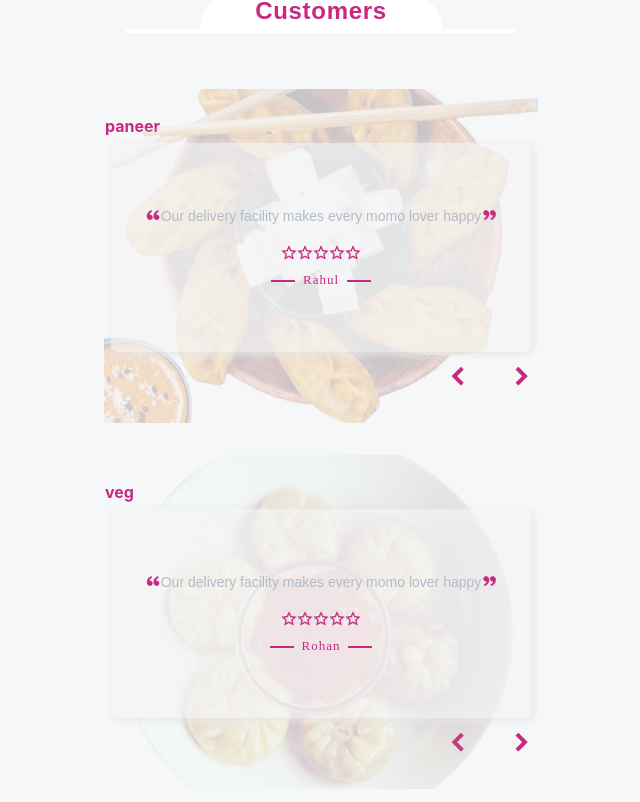
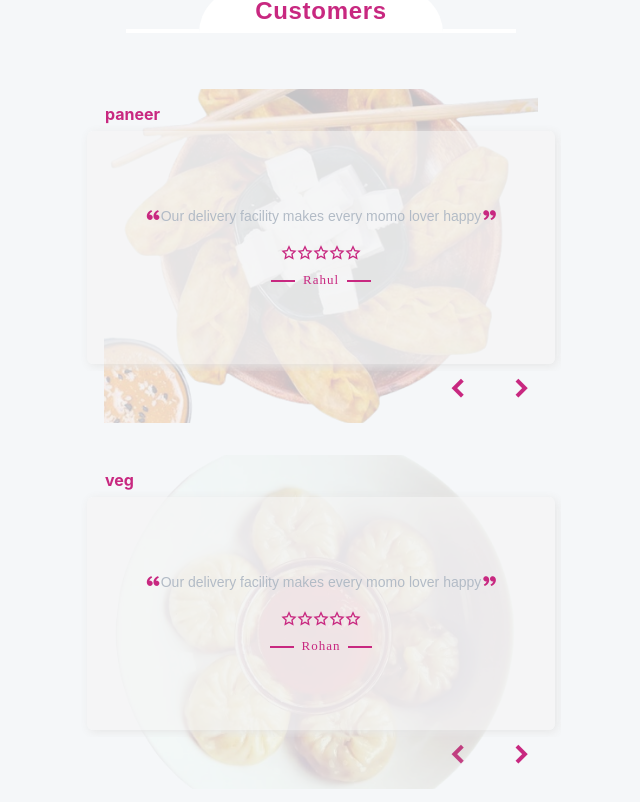
Before and after one commit to pratapbairagi/momostore, a React (Create React App) app in the folder momo_website/: page / in a window 1280 px wide. Shown: the part 8958-9760 px from the top of the page, without its empty margins (319-959 px from the left). Built offline with nearby package versions, Linux system fonts and the light colour scheme; a web font is replaced by a local one.

Commit message:
added metrimonial

```diff
--- a/momo_website/src/App.css
+++ b/momo_website/src/App.css
@@ -801,8 +801,8 @@ body{
       justify-content: flex-start;
       column-gap: 2%;
       overflow: scroll;
-      width: 90%;
-      max-width: 90%;
+      width: 100%;
+      max-width: 100%;
       padding: 0.4rem;
       z-index: 2;
     }
```
